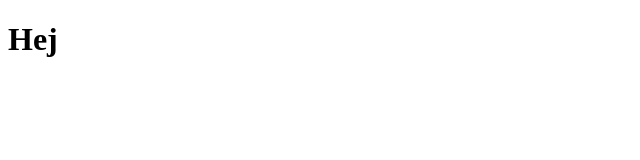
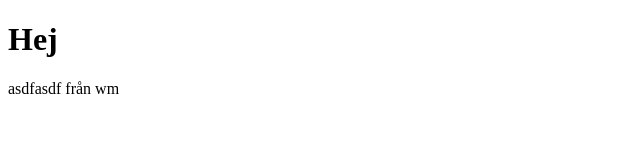
Before and after one commit to WilliamMattsson1/demoGit1, a plain HTML site: page index.html in a window 1280 px wide. Shown: the whole page, without its empty margins (0-640 px from the left). Drawn offline with Linux system fonts and the light colour scheme.

Commit message:
la til p tagg

```diff
--- a/index.html
+++ b/index.html
@@ -7,5 +7,6 @@
     </head>
     <body>
         <h1>Hej</h1>
+        <p>asdfasdf från wm</p>
     </body>
 </html>
```
